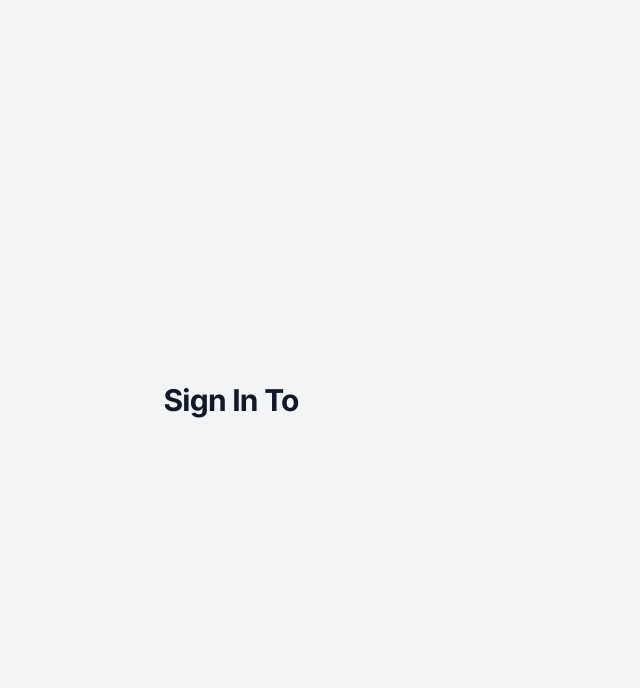
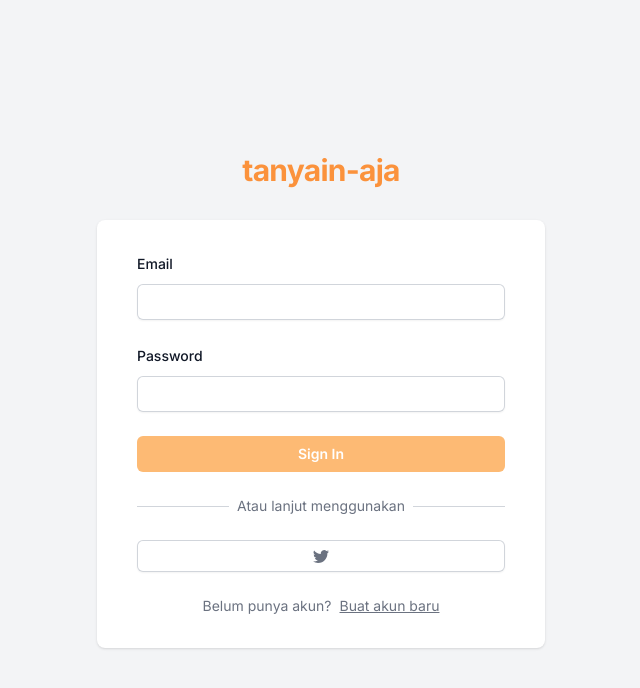
Before and after one commit to dotslashf/tanyain-aja, a Next.js app: page / in a window 1280 px wide. Shown: the top 688 px of the page, without its empty margins (319-959 px from the left). Built offline with nearby package versions, Linux system fonts and the light colour scheme.

Commit message:
feat: Init form auth

```diff
--- /dev/null
+++ b/app/(site)/components/AuthForm.tsx
@@ -0,0 +1,126 @@
+"use client";
+
+import Button from "@/app/components/Button";
+import Input from "@/app/components/Input";
+import { useCallback, useState } from "react";
+import { FieldValues, useForm } from "react-hook-form";
+import AuthSocialButton from "./AuthSocialButton";
+import { BsTwitter } from "react-icons/bs";
+
+type Variant = "SignIn" | "SignUp";
+
+const AuthForm = () => {
+  const [variant, setVariant] = useState<Variant>("SignIn");
+  const [isLoading, setIsLoading] = useState<boolean>(false);
+
+  const toggleVariant = useCallback(() => {
+    if (variant === "SignIn") {
+      setVariant("SignUp");
+    } else {
+      setVariant("SignIn");
+    }
+  }, [variant]);
+
+  const {
+    register,
+    handleSubmit,
+    formState: { errors },
+  } = useForm<FieldValues>({
+    defaultValues: {
+      username: "",
+      email: "",
+      password: "",
+    },
+  });
+
+  const onSubmit: SubmitHandler<FieldValues> = (data) => {
+    setIsLoading(true);
+    if (variant === "SignUp") {
+      //TODO SignUp
+    }
+
+    if (variant === "SignIn") {
+      //TODO SignIn
+    }
+  };
+
+  const socialAction = (action: string) => {
+    setIsLoading(true);
+
+    // TODO Social Auth
+  };
+
+  return (
+    <div
+      className="
+        mt-8
+        sm:mx-auto
+        sm:w-full
+        sm:max-w-md
+        "
+    >
+      <div className="bg-white px-4 py-8 shadow sm:rounded-lg sm:px-10">
+        <form className="space-y-6" onSubmit={handleSubmit(onSubmit)}>
+          {variant === "SignUp" && (
+            <Input
+              id="username"
+              label="Username"
+              register={register}
+              errors={errors}
+              type="text"
+            />
+          )}
+          <Input
+            id="email"
+            label="Email"
+            register={register}
+            errors={errors}
+            type="email"
+          />
+          <Input
+            id="password"
+            label="Password"
+            type="password"
+            register={register}
+            errors={errors}
+          />
+          <div>
+            <Button fullWidth disabled={isLoading} type="submit">
+              {variant === "SignIn" ? "Sign In" : "Sign Up"}
+            </Button>
+          </div>
+        </form>
+
+        <div className="mt-6">
+          <div className="relative">
+            <div className="absolute inset-0 flex items-center">
+              <div className="w-full border-t border-gray-300" />
+            </div>
+            <div className="relative flex justify-center text-sm">
+              <span className="bg-white px-2 text-gray-500">
+                Atau lanjut menggunakan
+              </span>
+            </div>
+          </div>
+          <div className="mt-6 flex gap-2">
+            <AuthSocialButton
+              icon={BsTwitter}
+              onClick={() => socialAction("twitter")}
+            />
+          </div>
+        </div>
+
+        <div className="flex gap-2 justify-center text-sm mt-6 px-2 text-gray-500">
+          <div>
+            {variant === "SignIn" ? "Belum punya akun?" : "Sudah punya akun?"}
+          </div>
+          <div className="underline cursor-pointer" onClick={toggleVariant}>
+            {variant === "SignIn" ? "Buat akun baru" : "Masuk dengan akun lama"}
+          </div>
+        </div>
+      </div>
+    </div>
+  );
+};
+
+export default AuthForm;
--- /dev/null
+++ b/app/(site)/components/AuthSocialButton.tsx
@@ -0,0 +1,37 @@
+import { IconType } from "react-icons";
+
+interface AuthSocialButtonProps {
+  icon: IconType;
+  onClick: () => void;
+}
+
+const AuthSocialButton: React.FC<AuthSocialButtonProps> = ({
+  icon: Icon,
+  onClick,
+}) => {
+  return (
+    <button
+      type="button"
+      className="
+    inline-flex
+    w-full
+    justify-center
+    rounded-md
+    bg-white
+    px-4
+    py-2
+    text-gray-500
+    shadow-sm
+    ring-1
+    ring-inset
+    ring-gray-300
+    hover:bg-gray-50
+    focus:outline-offset-0
+  "
+    >
+      <Icon />
+    </button>
+  );
+};
+
+export default AuthSocialButton;
--- a/app/(site)/page.tsx
+++ b/app/(site)/page.tsx
@@ -1,6 +1,9 @@
+import AuthForm from "./components/AuthForm";
+
 export default function Home() {
   return (
-      <div className="
+    <div
+      className="
       flex
       min-h-full
       flex-col
@@ -9,18 +12,21 @@
       sm:px-6
       lg:px8
       bg-gray-100
-      ">
+      "
+    >
       <div className="sm:mx-auto sm:w-full sm:max-w-md">
         <h2 className="text-center text-3xl font-bold tracking-tight text-gray-900">
-                Sign In To <span className="
-                bg-pink-
-                px-2
-                py-2
-                rounded-md
-                text-gray-100
-                ">tanyain-aja</span>
+          {/* sign in to{" "} */}
+          <span
+            className="
+                text-orange-400
+                "
+          >
+            tanyain-aja
+          </span>
         </h2>
       </div>
+      <AuthForm />
     </div>
-    )
+  );
 }
--- /dev/null
+++ b/app/components/Button.tsx
@@ -0,0 +1,57 @@
+"use client";
+
+import clsx from "clsx";
+
+interface ButtonProps {
+  type?: "button" | "submit" | "reset";
+  fullWidth?: boolean;
+  children: React.ReactNode;
+  onClick?: () => void;
+  secondary?: boolean;
+  danger?: boolean;
+  disabled?: boolean;
+}
+
+const Button: React.FC<ButtonProps> = ({
+  children,
+  danger,
+  disabled,
+  fullWidth,
+  onClick,
+  secondary,
+  type,
+}) => {
+  return (
+    <button
+      onClick={onClick}
+      type={type}
+      disabled={disabled}
+      className={clsx(
+        `
+        flex
+        justify-center
+        py-2
+        px-3
+        rounded-md
+        text-sm
+        font-semibold
+        focus-visible:outline
+        focus-visible:outline-2
+        focus-visible:outline-offset-2
+        transition
+      `,
+        disabled && "bg-gray-300 text-gray-500 cursor-not-allowed",
+        fullWidth && "w-full",
+        secondary ? "text-gray-900" : "text-white",
+        danger && "bg-red-500 hover:bg-rose-600 focus-visible:ring-rose-500",
+        !secondary &&
+          !danger &&
+          "bg-orange-300 hover:bg-orange-400 focus-visible:ring-orange-500"
+      )}
+    >
+      {children}
+    </button>
+  );
+};
+
+export default Button;
--- /dev/null
+++ b/app/components/Input.tsx
@@ -0,0 +1,75 @@
+"use client";
+
+import clsx from "clsx";
+import { FieldValues, FieldErrors, UseFormRegister } from "react-hook-form";
+
+interface InputProps {
+  label: string;
+  id: string;
+  type?: string;
+  required?: boolean;
+  register: UseFormRegister<FieldValues>;
+  errors: FieldErrors;
+  disabled?: boolean;
+}
+
+const Input: React.FC<InputProps> = ({
+  label,
+  id,
+  type,
+  required,
+  register,
+  errors,
+  disabled,
+}) => {
+  return (
+    <div>
+      <label
+        htmlFor={id}
+        className="
+        block
+        text-sm
+        font-medium
+        leading-6
+        text-gray-900
+        "
+      >
+        {label}
+      </label>
+      <div className="mt-2">
+        <input
+          type={type}
+          id={id}
+          autoComplete={id}
+          disabled={disabled}
+          {...register(id, { required })}
+          className={clsx(
+            `
+            form-input
+            block
+            w-full
+            rounded-md
+            border-0
+            py-1.5
+            text-gray-900
+            shadow-sm
+            ring-1
+            ring-inset
+            ring-gray-300
+            placeholder:text-gray-400
+            focus:ring-2
+            focus:ring-inset
+            focus:ring-orange-300
+            sm:text-sm
+            sm:leading-6
+          `,
+            errors[id] && "focus:ring-rose-500",
+            disabled && "bg-gray-100"
+          )}
+        />
+      </div>
+    </div>
+  );
+};
+
+export default Input;
--- a/package.json
+++ b/package.json
@@ -9,16 +9,20 @@
     "lint": "next lint"
   },
   "dependencies": {
+    "@tailwindcss/forms": "^0.5.3",
     "@types/node": "20.2.5",
     "@types/react": "18.2.7",
     "@types/react-dom": "18.2.4",
     "autoprefixer": "10.4.14",
+    "clsx": "^1.2.1",
     "eslint": "8.41.0",
     "eslint-config-next": "13.4.4",
     "next": "13.4.4",
     "postcss": "8.4.24",
     "react": "18.2.0",
     "react-dom": "18.2.0",
+    "react-hook-form": "^7.44.1",
+    "react-icons": "^4.9.0",
     "tailwindcss": "3.3.2",
     "typescript": "5.0.4"
   }
--- a/tailwind.config.js
+++ b/tailwind.config.js
@@ -1,10 +1,14 @@
 /** @type {import('tailwindcss').Config} */
 module.exports = {
   content: [
-    './pages/**/*.{js,ts,jsx,tsx,mdx}',
-    './components/**/*.{js,ts,jsx,tsx,mdx}',
-    './app/**/*.{js,ts,jsx,tsx,mdx}',
+    "./pages/**/*.{js,ts,jsx,tsx,mdx}",
+    "./components/**/*.{js,ts,jsx,tsx,mdx}",
+    "./app/**/*.{js,ts,jsx,tsx,mdx}",
   ],
   theme: {},
-  plugins: [],
-}
+  plugins: [
+    require("@tailwindcss/forms")({
+      strategy: "class",
+    }),
+  ],
+};
```
Also changed, not shown: 1 other file (tests, documents, lock files or other folders). Lines whose indentation alone changed are shown as unchanged.
